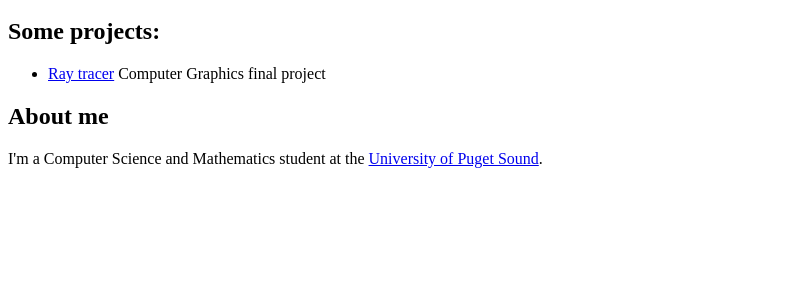
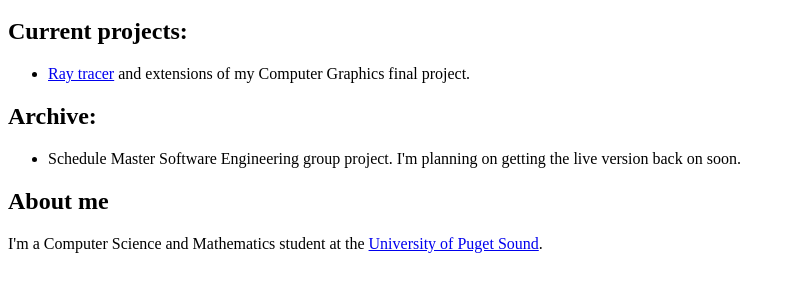
Before and after one commit to smburdick/smburdick.github.io, a plain HTML site: page index.html in a window 1280 px wide. Shown: the part 48-340 px from the top of the page, without its empty margins (0-795 px from the left). Drawn offline with Linux system fonts and the light colour scheme.

Commit message:
adding list items

```diff
--- a/index.html
+++ b/index.html
@@ -1,12 +1,21 @@
+<title>Sam Burdick</title>
 <h1>
-  Homepage of Sam Burdick
+Homepage of Sam Burdick
 </h1>
 <h2>
-  Some projects:
+Current projects:
 </h2>
 <ul>
   <li>
-    <a href="https://smburdick.github.io/threejs-raytracer/">Ray tracer</a> Computer Graphics final project
+    <a href="https://smburdick.github.io/threejs-raytracer/">Ray tracer</a> and extensions of my Computer Graphics final project.
+  </li>
+</ul>
+<h2>
+Archive:
+</h2>
+<ul>
+  <li>
+    <a href-"https://github.com/smburdick/schedule-master">Schedule Master</a> Software Engineering group project. I'm planning on getting the live version back on soon.
   </li>
 </ul>
 <h2>
```
